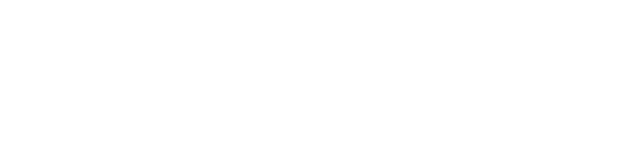
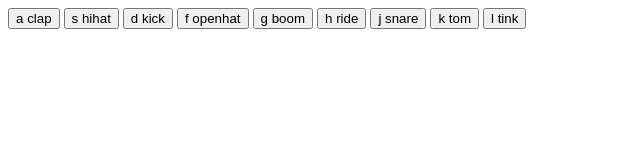
Before and after one commit to NathanBailie/drum-kit, a plain HTML site: page index.html in a window 1280 px wide. Shown: the whole page, without its empty margins (0-640 px from the left). Drawn offline with Linux system fonts and the light colour scheme.

Commit message:
added buttons with keys to html

```diff
--- a/index.html
+++ b/index.html
@@ -5,10 +5,52 @@
     <meta charset="UTF-8">
     <meta name="viewport" content="width=device-width, initial-scale=1.0">
     <title>JavaScript Drum Kit</title>
+    <link rel="stylesheet" href="./styles/style.css">
 </head>
 
 <body>
+    <div class="app">
+        <div class="container">
+            <button class="button">
+                <span class="letter" data-key="65">a</span>
+                <span class="sound">clap</span>
+            </button>
+            <button class="button">
+                <span class="letter" data-key="83">s</span>
+                <span class="sound">hihat</span>
+            </button>
+            <button class="button">
+                <span class="letter" data-key="68">d</span>
+                <span class="sound">kick</span>
+            </button>
+            <button class="button">
+                <span class="letter" data-key="70">f</span>
+                <span class="sound">openhat</span>
+            </button>
+            <button class="button">
+                <span class="letter" data-key="71">g</span>
+                <span class="sound">boom</span>
+            </button>
+            <button class="button">
+                <span class="letter" data-key="72">h</span>
+                <span class="sound">ride</span>
+            </button>
+            <button class="button">
+                <span class="letter" data-key="74">j</span>
+                <span class="sound">snare</span>
+            </button>
+            <button class="button">
+                <span class="letter" data-key="75">k</span>
+                <span class="sound">tom</span>
+            </button>
+            <button class="button">
+                <span class="letter" data-key="76">l</span>
+                <span class="sound">tink</span>
+            </button>
+        </div>
+    </div>
 
+    <script src="./scripts/script.js"></script>
 </body>
 
 </html>
```
Also changed, not shown: scripts/script.js (added), styles/style.css (added).
